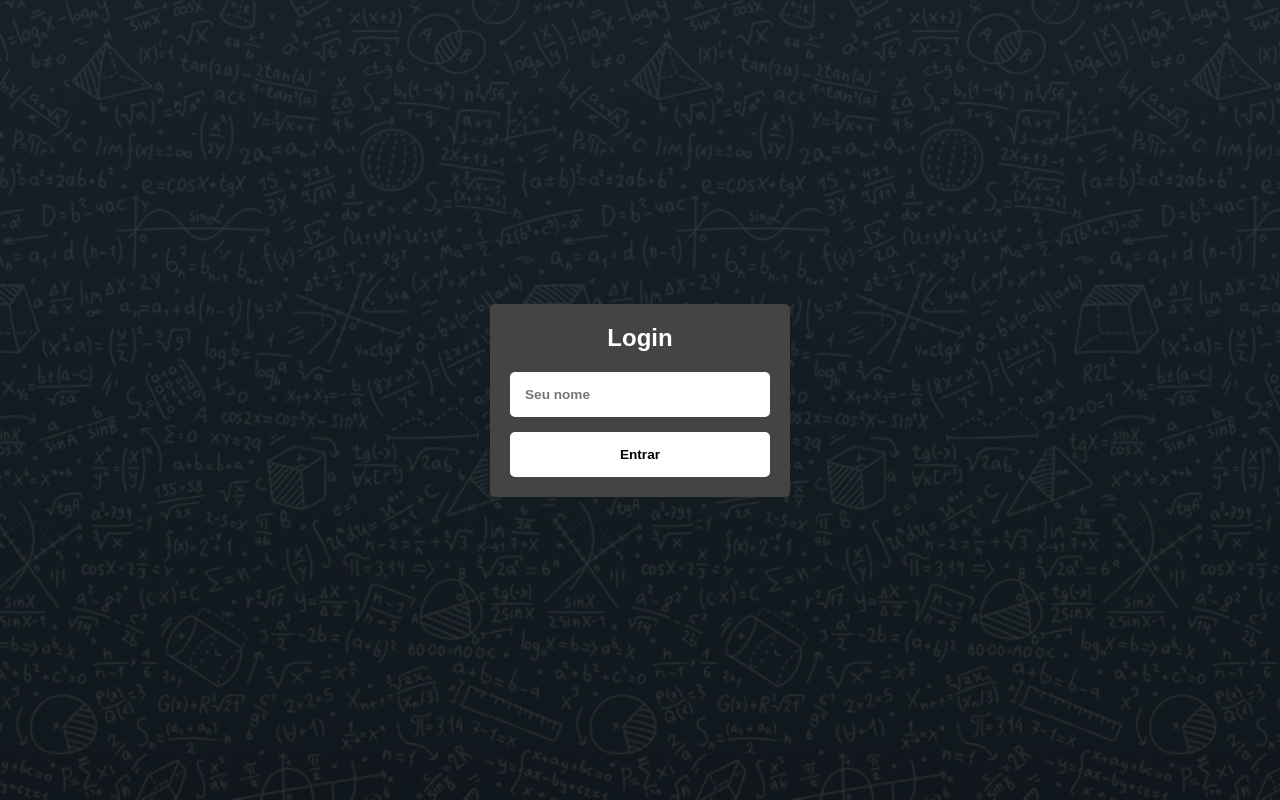
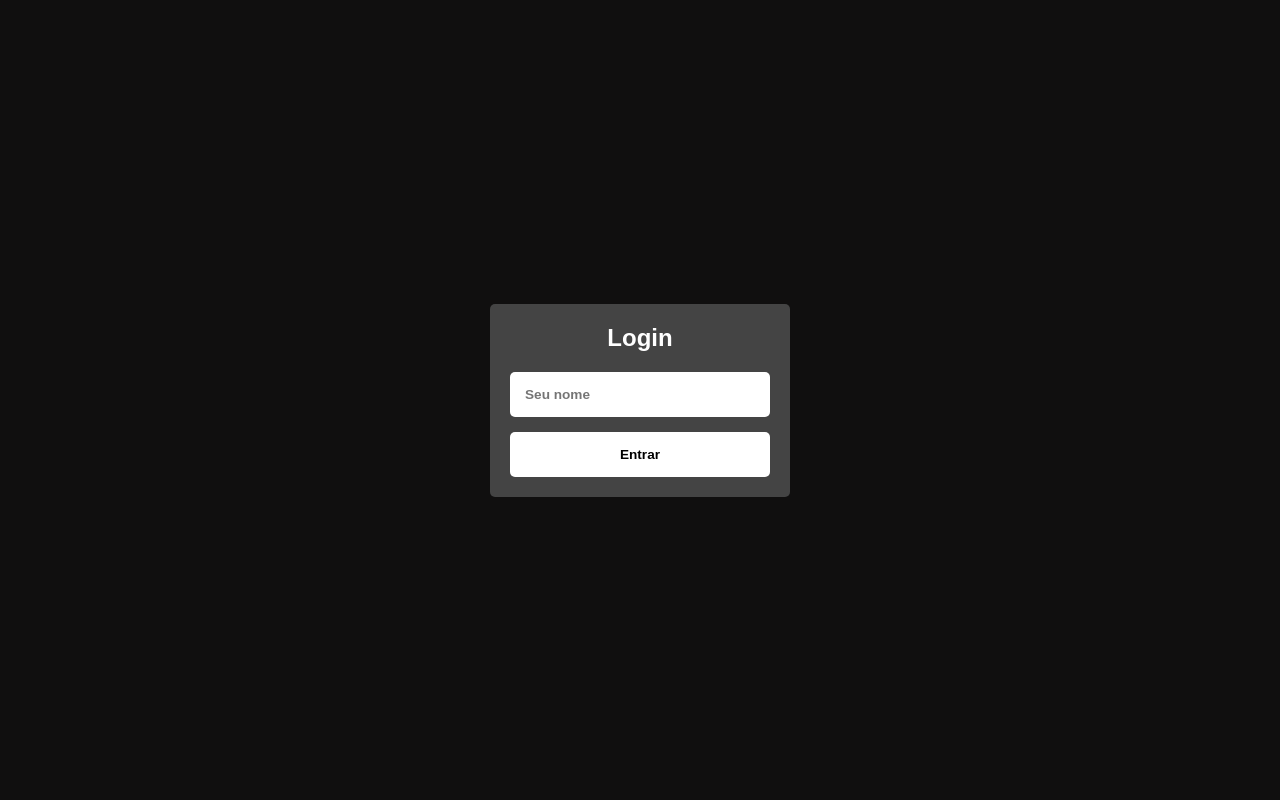
Before and after one commit to 689241bruno/ChatWS-frontend, a plain HTML site: page index.html in a window 1280 px wide. Drawn offline with nearby package versions, Linux system fonts and the light colour scheme.

Commit message:
animacoes nas msgs

```diff
--- a/script.js
+++ b/script.js
@@ -92,16 +92,22 @@ const handleLogin = (event) => {
   login.style.display = "none";
   chat.style.display = "flex";
 
-  websocket = new WebSocket("ws://192.168.0.100:8080");
+  websocket = new WebSocket("https://websocket-nl7f.onrender.com");
 
-  websocket.onopen = () =>
+  websocket.onopen = () => {
     websocket.send(`Usuário: ${user.nome} entrou no chat`);
+  };
   websocket.onmessage = processMessage;
   console.log(user);
 };
 
 const sendMessage = (event) => {
   event.preventDefault();
+
+  if (websocket.readyState !== WebSocket.OPEN) {
+    alert("A conexão com o servidor ainda não foi estabelecida.");
+    return;
+  }
   const message = {
     userID: user.id,
     userName: user.nome,
--- a/style.css
+++ b/style.css
@@ -10,28 +10,12 @@
 }
 
 body {
-  background-color: rgb(31, 31, 31);
+  background-color: rgb(16, 15, 15);
+  overflow-x: hidden;
   color: white;
 }
 
-
-.bg {
-  position: fixed;
-  top: 0;
-  left: 0;
-  width: 100%;
-  height: 100%;
-  background-image:url('fundo.png');
-  background-size: cover;
-  background-repeat: no-repeat;
-  background-position: center;
-  opacity: 0.7;
-  z-index: -1;
-  flex: 1;
-}
-
 .container {
-  z-index: 1;
   height: 100dvh;
   width: 100%;
   display: flex;
@@ -103,7 +87,7 @@ body {
 }
 
 .chat__form {
-  background-color: rgba(19, 19, 19, 0.713);
+  background-color: rgb(19, 19, 19);
   padding: 15px 20px;
   display: flex;
   align-items: center;
@@ -160,6 +144,32 @@ body {
   margin-top: -10px;
 }
 
+@keyframes fadeMessageSelf {
+  0% {
+    margin-right: -200px;
+    opacity: 0;
+    transform: scale(0.5);
+  }
+  100% {
+    margin-right: 0;
+    opacity: 1;
+    transform: scale(1);
+  }
+}
+
+@keyframes fadeMessageOther {
+  0% {
+    margin-left: -200px;
+    opacity: 0;
+    transform: scale(0.5);
+  }
+  100% {
+    margin-left: 0;
+    opacity: 1;
+    transform: scale(1);
+  }
+}
+
 .message--self {
   background-color: rgb(247, 247, 247);
   color: black;
@@ -168,6 +178,7 @@ body {
   display: flex;
   flex-direction: column;
   justify-content: space-between;
+  animation: fadeMessageSelf 0.3s ease-in-out;
 }
 
 .message--other {
@@ -175,6 +186,7 @@ body {
   color: white;
   border-radius: 0px 10px 10px 10px;
   align-self: flex-start;
+  animation: fadeMessageOther 0.3s ease-in-out;
 }
 
 .message--sender {
@@ -183,3 +195,27 @@ body {
   font-weight: 700;
   color: aquamarine;
 }
+
+/*BARRA DE ROLAGEM*/
+
+/* Estilo da barra de rolagem inteira */
+::-webkit-scrollbar {
+  width: 12px;
+}
+
+/* Fundo da barra (trilho) */
+::-webkit-scrollbar-track {
+  background: #1e1e1e; /* Cor do fundo (dark) */
+}
+
+/* Barra de rolagem (thumb) */
+::-webkit-scrollbar-thumb {
+  background-color: #555; /* Cor da barra */
+  border-radius: 10px;
+  border: 2px solid #1e1e1e; /* Borda da barra combinando com o fundo */
+}
+
+/* Barra no hover */
+::-webkit-scrollbar-thumb:hover {
+  background-color: #888;
+}
```
